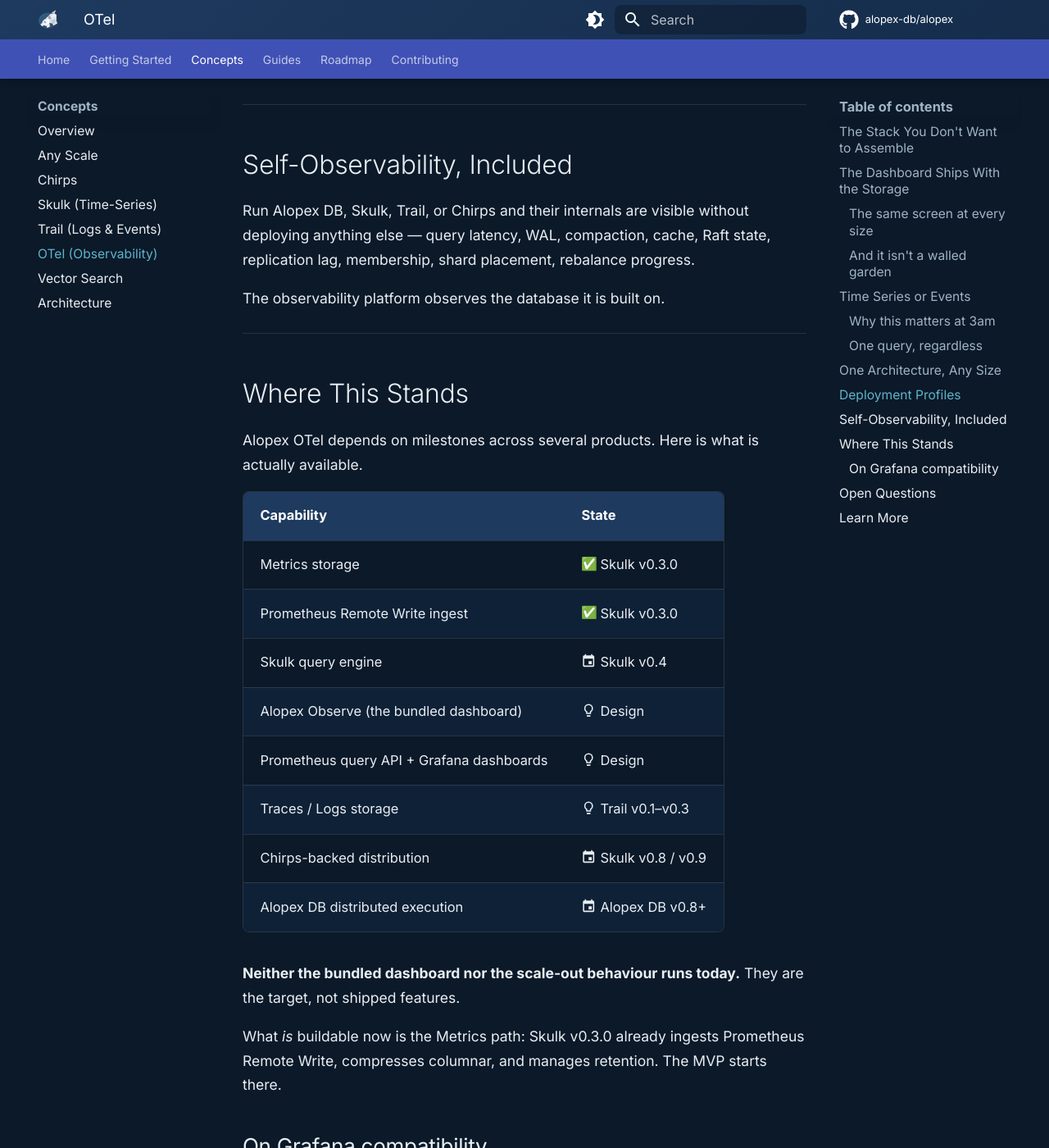
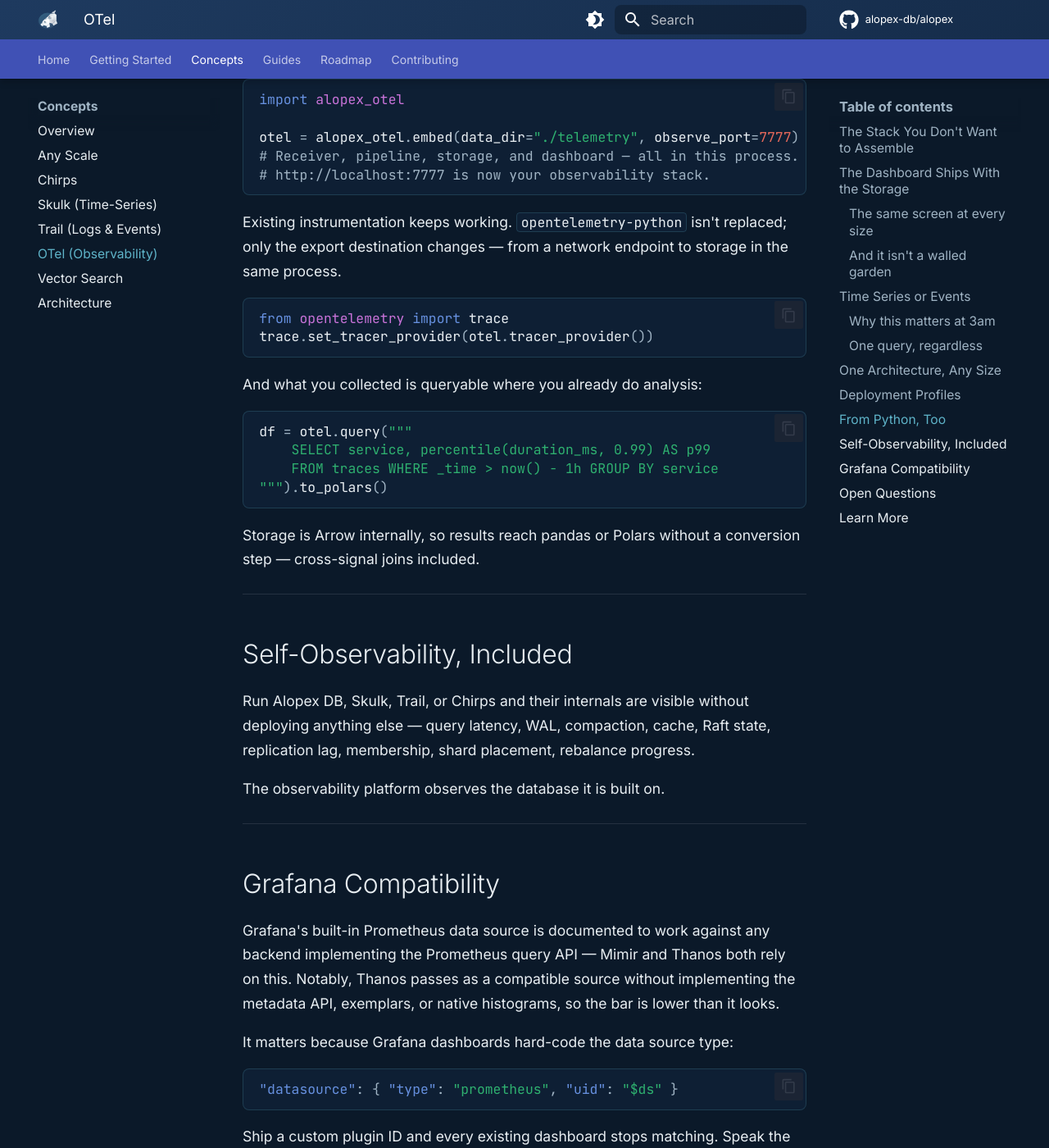
Before and after one commit to alopex-db/alopex-db.github.io, an MkDocs documentation site: the page built from docs/concepts/otel.md, in a window 1280 px wide and 1400 px high, scrolled down 6311 px. Shown: the whole window at 82% size. Built offline with MkDocs 1.6.1 and Material for MkDocs 9.7.7, drawn with Linux system fonts in a browser that asks for light colours; emoji names are drawn with the system emoji font; comment, search, counter and statistics services are not loaded; some of the changed text lies outside the part shown.

Commit message:
docs(site): コンセプトから実装状況の記述を削除し、OTel に Python を追加
コンセプトページは何を実現するかを語る場であり、実装状況はロードマップの
役割である。同じ指摘を繰り返し受けながら、形を変えて免責を書き続けていた。

削除:
- otel.md の「Where This Stands」表と「Design stage」注記。Grafana 互換の
  設計根拠のみ残し、ロードマップへ誘導
- trail.md の「Where this stands」「In design — ready to start」
- 各コード例の「Proposed API — not yet implemented」マーカー
- trail.md の description から「Proposed」

追加:
- otel.md に「From Python, Too」節。Python プロセスに観測基盤ごと埋め込める
  こと、既存の opentelemetry-python を置き換えず送信先だけ変えること、
  収集したデータを pandas / Polars で分析できることを示す
- roadmap.md の Python 一覧に alopex-otel を追加。用途が他2つと異なる
  （ストレージを読むのではなく基盤を埋め込む）ことを明記
- Trail のマイルストーンを v0.6 まで拡張し、ステータス表記を In design に統一

更新:
- getting-started/trail.md のクエリ言語の問いを、決着済みの内容に合わせて
  「構文の細部」へ変更

mkdocs build --strict 通過。

Co-Authored-By: Claude Opus 5 (1M context) <noreply@anthropic.com>

````diff
--- a/docs/concepts/otel.md
+++ b/docs/concepts/otel.md
@@ -17,14 +17,6 @@ wire together and keep in sync.
 
 [:octicons-arrow-right-24: Read the concept](https://github.com/alopex-db/docs/blob/main/concepts/alopex-otel-concept.md){ .md-button .md-button--primary }
 [Shape the design :fontawesome-brands-github:](https://github.com/alopex-db/alopex/discussions){ .md-button }
-
-!!! info "Design stage"
-
-    Alopex OTel is a published design. Metrics can be built on what ships
-    today; Traces and Logs wait on [Trail](trail.md). The current state is
-    laid out honestly in [Where this stands](#where-this-stands).
-
----
 
 ## The Stack You Don't Want to Assemble
 
@@ -113,7 +105,7 @@ thing.
 Bundling a dashboard doesn't mean locking you into it. Alopex OTel speaks the
 **Prometheus query API**, so Grafana's built-in Prometheus data source connects
 to it directly — no plugin to install, and existing Prometheus dashboards work
-unchanged. See [Where This Stands](#where-this-stands) for what that requires.
+unchanged. See [Grafana compatibility](#grafana-compatibility) for what that requires.
 
 ---
 
@@ -251,6 +243,42 @@ Role separation is a placement constraint, not a different architecture.
 
 ---
 
+## From Python, Too
+
+Embedded means embedded in *your* process — and for a lot of people that
+process is Python.
+
+```python
+import alopex_otel
+
+otel = alopex_otel.embed(data_dir="./telemetry", observe_port=7777)
+# Receiver, pipeline, storage, and dashboard — all in this process.
+# http://localhost:7777 is now your observability stack.
+```
+
+Existing instrumentation keeps working. `opentelemetry-python` isn't replaced;
+only the export destination changes — from a network endpoint to storage in
+the same process.
+
+```python
+from opentelemetry import trace
+trace.set_tracer_provider(otel.tracer_provider())
+```
+
+And what you collected is queryable where you already do analysis:
+
+```python
+df = otel.query("""
+    SELECT service, percentile(duration_ms, 0.99) AS p99
+    FROM traces WHERE _time > now() - 1h GROUP BY service
+""").to_polars()
+```
+
+Storage is Arrow internally, so results reach pandas or Polars without a
+conversion step — cross-signal joins included.
+
+---
+
 ## Self-Observability, Included
 
 Run Alopex DB, Skulk, Trail, or Chirps and their internals are visible without
@@ -261,30 +289,7 @@ The observability platform observes the database it is built on.
 
 ---
 
-## Where This Stands
-
-Alopex OTel depends on milestones across several products. Here is what is
-actually available.
-
-| Capability | State |
-|:-----------|:------|
-| Metrics storage | :white_check_mark: Skulk v0.3.0 |
-| Prometheus Remote Write ingest | :white_check_mark: Skulk v0.3.0 |
-| Skulk query engine | :material-calendar: Skulk v0.4 |
-| Alopex Observe (the bundled dashboard) | :material-lightbulb-outline: Design |
-| Prometheus query API + Grafana dashboards | :material-lightbulb-outline: Design |
-| Traces / Logs storage | :material-lightbulb-outline: Trail v0.1–v0.3 |
-| Chirps-backed distribution | :material-calendar: Skulk v0.8 / v0.9 |
-| Alopex DB distributed execution | :material-calendar: Alopex DB v0.8+ |
-
-**Neither the bundled dashboard nor the scale-out behaviour runs today.** They
-are the target, not shipped features.
-
-What *is* buildable now is the Metrics path: Skulk v0.3.0 already ingests
-Prometheus Remote Write, compresses columnar, and manages retention. The MVP
-starts there.
-
-### On Grafana compatibility
+## Grafana Compatibility
 
 Grafana's built-in Prometheus data source is documented to work against any
 backend implementing the Prometheus query API — Mimir and Thanos both rely on
@@ -300,6 +305,12 @@ It matters because Grafana dashboards hard-code the data source type:
 
 Ship a custom plugin ID and every existing dashboard stops matching. Speak the
 Prometheus API instead and they all keep working.
+
+Traces and logs follow the same principle through **TraceQL** and **LogQL** —
+Grafana sends the raw query string, so compatibility means parsing their
+grammar. See [Trail's query layer](trail.md#two-query-surfaces-not-one).
+
+[:octicons-arrow-right-24: When each piece arrives](../roadmap.md)
 
 ---
 
````
Also changed, not shown: docs/concepts/overview.md (+1 -1 lines), docs/concepts/trail.md (+1 -16 lines), docs/getting-started/trail.md (+4 -9 lines), docs/roadmap.md (+17 -7 lines).
